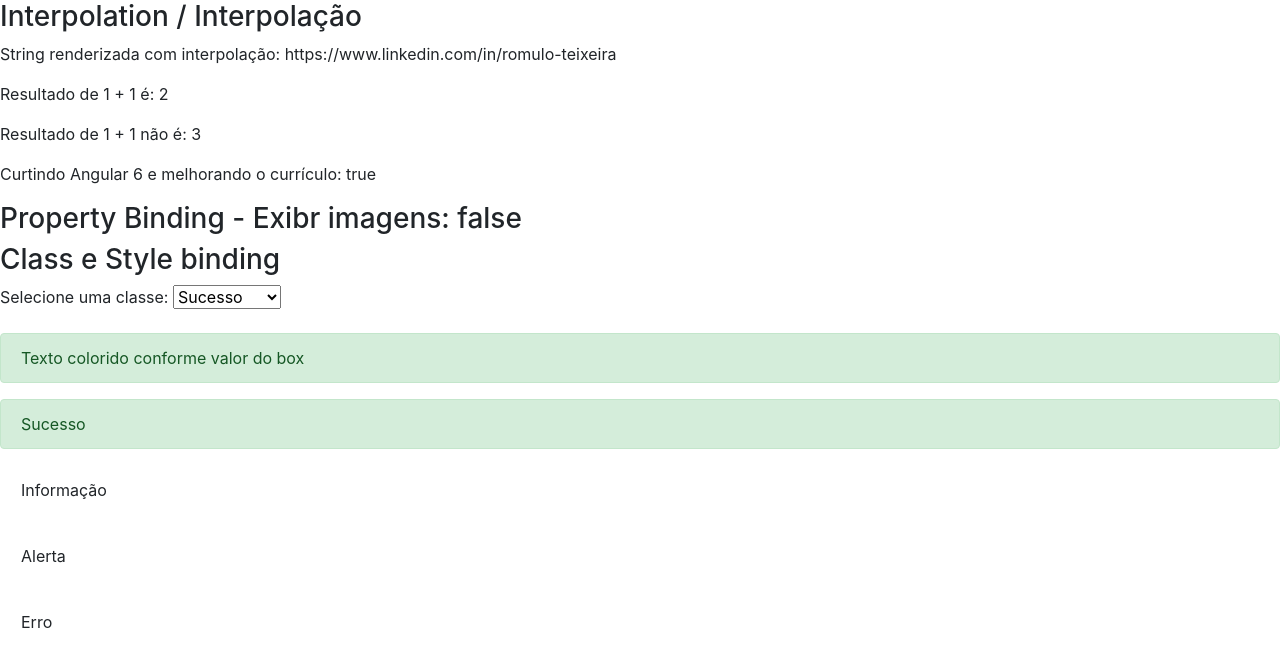
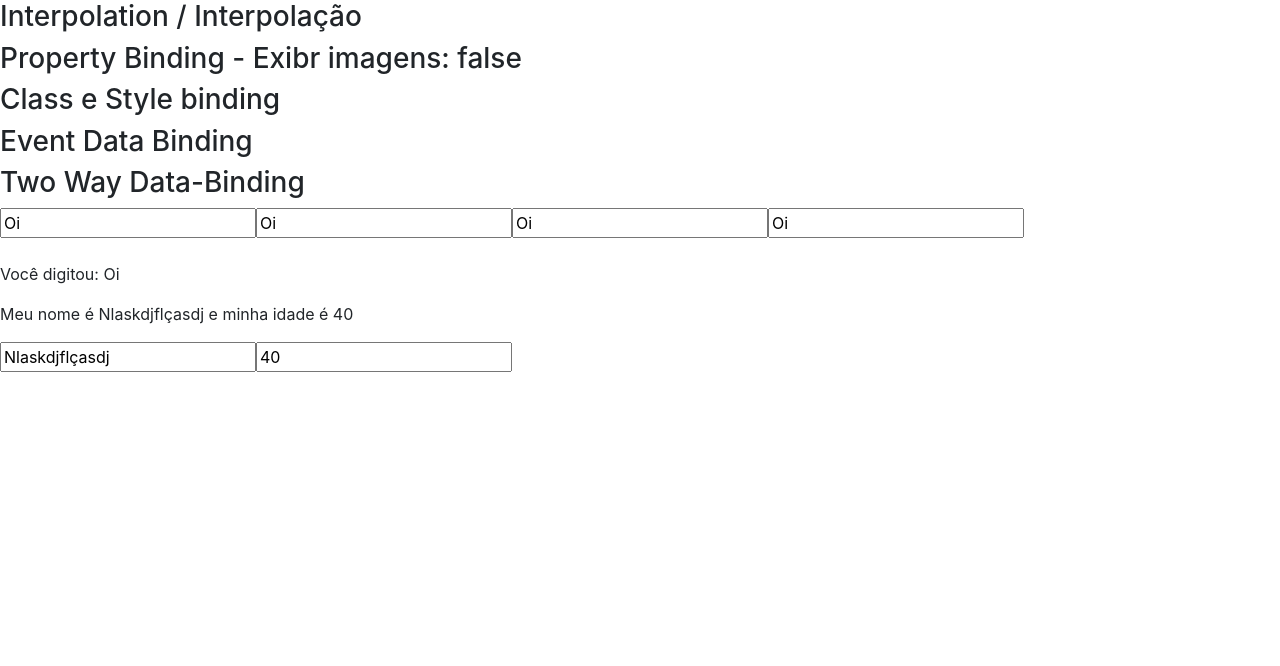
Before and after one commit to romuloteixeira/Angular, an Angular app in the folder data-binding/: page / in a window 1280 px wide. Shown: the top 666 px of the page. Built offline with nearby package versions, Linux system fonts and the light colour scheme.

Commit message:
Two way binding, event binding.

```diff
--- a/data-binding/src/app/app.module.ts
+++ b/data-binding/src/app/app.module.ts
@@ -1,5 +1,6 @@
 import { BrowserModule } from '@angular/platform-browser';
 import { NgModule } from '@angular/core';
+import { FormsModule } from '@angular/forms';
 
 import { AppComponent } from './app.component';
 import { DataBindingComponent } from './data-binding/data-binding.component';
@@ -10,7 +11,8 @@ import { DataBindingComponent } from './data-binding/data-binding.component';
     DataBindingComponent
   ],
   imports: [
-    BrowserModule
+    BrowserModule,
+    FormsModule
   ],
   providers: [],
   bootstrap: [AppComponent]
--- a/data-binding/src/app/data-binding/data-binding.component.css
+++ b/data-binding/src/app/data-binding/data-binding.component.css
@@ -0,0 +1,4 @@
+.highlight{
+    background-color: yellow;
+    font-weight: bold;
+}
--- a/data-binding/src/app/data-binding/data-binding.component.html
+++ b/data-binding/src/app/data-binding/data-binding.component.html
@@ -1,10 +1,12 @@
 <section class="property-binding">
   <article>
-    <h3>Interpolation / Interpolação</h3>
-    <p>String renderizada com interpolação: {{ url }}</p>
-    <p>Resultado de 1 + 1 é: {{ 1 + 1 }} </p>
-    <p>Resultado de 1 + 1 não é: {{ 1 + 1 + getValor() }} </p>
-    <p>Curtindo Angular 6 e melhorando o currículo: {{ cursoAngular && getConectarPerfil() }} </p>
+    <h3 style="cursor: pointer;" (click)="showInterpolation = !showInterpolation">Interpolation / Interpolação</h3>
+    <div *ngIf="showInterpolation">
+      <p>String renderizada com interpolação: {{ url }}</p>
+      <p>Resultado de 1 + 1 é: {{ 1 + 1 }} </p>
+      <p>Resultado de 1 + 1 não é: {{ 1 + 1 + getValor() }} </p>
+      <p>Curtindo Angular 6 e melhorando o currículo: {{ cursoAngular && getConectarPerfil() }} </p>
+    </div>
   </article>
   <article>
     <h3 style="cursor: pointer;" (click)="getChangeShowPropertyBinding()">Property Binding - Exibr imagens: {{ showPropertyBinding }}</h3>
@@ -13,9 +15,11 @@
     <p *ngIf="showPropertyBinding"><img [src]="urlImagem"> </p>
   </article>
   <article>
-    <h3>Class e Style binding</h3>
-    <div>
+    <h3 style="cursor: pointer;" (click)="showClasseStyle = !showClasseStyle">Class e Style binding</h3>
+    <div *ngIf="showClasseStyle">
+      <div>
       Selecione uma classe:
+
       <select #classe (change)="0">
         <option value="alert-success">Sucesso</option>
         <option value="alert-info">Informação</option>
@@ -30,5 +34,62 @@
       <div class="alert" role="alert" [class.alert-warning]="classe.value == 'alert-warning'">Alerta</div>
       <div class="alert" role="alert" [class.alert-danger]="classe.value == 'alert-danger'">Erro</div>
     </div>
+  </div>
+</article>
+</section>
+<section class="event-binding">
+  <article>
+    <h3 style="cursor: pointer;" (click)="showEventDataBinding = !showEventDataBinding">Event Data Binding</h3>
+    <div *ngIf="showEventDataBinding">
+      <button class="btn btn-primary" (click)="botaoClicado()">Meu Clique</button>
+      <br/><br/>
+      <input type="text" (keyup)="onKeyUp($event)"
+        (keyup.enter)="salvarValor($event.target.value)"
+        (blur)="salvarValor(campoInput.value)"
+        #campoInput />
+      <br />
+      <p>Valor Atual: {{ valorAtual }} </p>
+      <p>Valor salvo: {{ valorSalvo }} </p>
+      <span (mouseover)="onMouseOverOut()"
+        on-mouseout="onMouseOverOut()"
+        [class.highlight]="isMouseOver">
+        Passe o mouse sobre mim.
+      </span>
+    </div>
   </article>
 </section>
+<section class="two-way-binding">
+  <article>
+    <h3 style="cursor: pointer">Two Way Data-Binding</h3>
+    <div>
+      <input type="text"
+        [value]="nome"
+        (input)="nome = $event.target.value" />
+
+      <!-- <input type="text"  class="form-control" id="alterEgo"
+         [(ngModel)]="model.alterEgo" name="alterEgo"> -->
+
+      <input type="text" id="teste"
+        [ngModel]="nome"
+        (ngModelChange)="nome = $event" />
+
+      <input type="text"
+        [(ngModel)]="nome" />
+
+      <input type="text"
+        bindon-ngModel="nome" />
+        <br />
+        <br />
+        <p>
+          Você digitou: {{ nome }}
+        </p>
+
+      <p>Meu nome é {{ pessoa.nome }} e minha idade é {{ pessoa.idade }} </p>
+      <input type="text"
+        [(ngModel)]="pessoa.nome" />
+
+      <input type="text"
+        [(ngModel)]="pessoa.idade" />
+    </div>
+  </article>
+</section>
--- a/data-binding/src/app/data-binding/data-binding.component.ts
+++ b/data-binding/src/app/data-binding/data-binding.component.ts
@@ -3,7 +3,15 @@ import { Component, OnInit } from '@angular/core';
 @Component({
   selector: 'app-data-binding',
   templateUrl: './data-binding.component.html',
-  styleUrls: ['./data-binding.component.css']
+  //styleUrls: ['./data-binding.component.css'],
+  styles:[
+    `
+      .highlight{
+          background-color: red;
+          font-weight: bold;
+      }
+    `
+  ]
 })
 export class DataBindingComponent implements OnInit {
 
@@ -11,6 +19,17 @@ export class DataBindingComponent implements OnInit {
   urlImagem: string = "http://lorempixel.com/400/200/nature/";
   cursoAngular: boolean = true;
   showPropertyBinding: boolean = false;
+  showClasseStyle: boolean = false;
+  showInterpolation: boolean = false;
+  valorAtual: string;
+  valorSalvo: string;
+  isMouseOver: boolean = false;
+  nome: string = "Oi";
+
+  pessoa: any = {
+    nome: "Nlaskdjflçasdj",
+    idade: 40
+  }
 
   constructor() { }
 
@@ -30,4 +49,19 @@ export class DataBindingComponent implements OnInit {
     return this.showPropertyBinding;
   }
 
+  botaoClicado(){
+    alert("Botão clicado");
+  }
+
+  onKeyUp(evento: KeyboardEvent){
+    this.valorAtual = (<HTMLInputElement>evento.target).value;
+  }
+
+  salvarValor(valor){
+    this.valorSalvo = valor;
+  }
+
+  onMouseOverOut(){
+    this.isMouseOver = !this.isMouseOver;
+  }
 }
```
